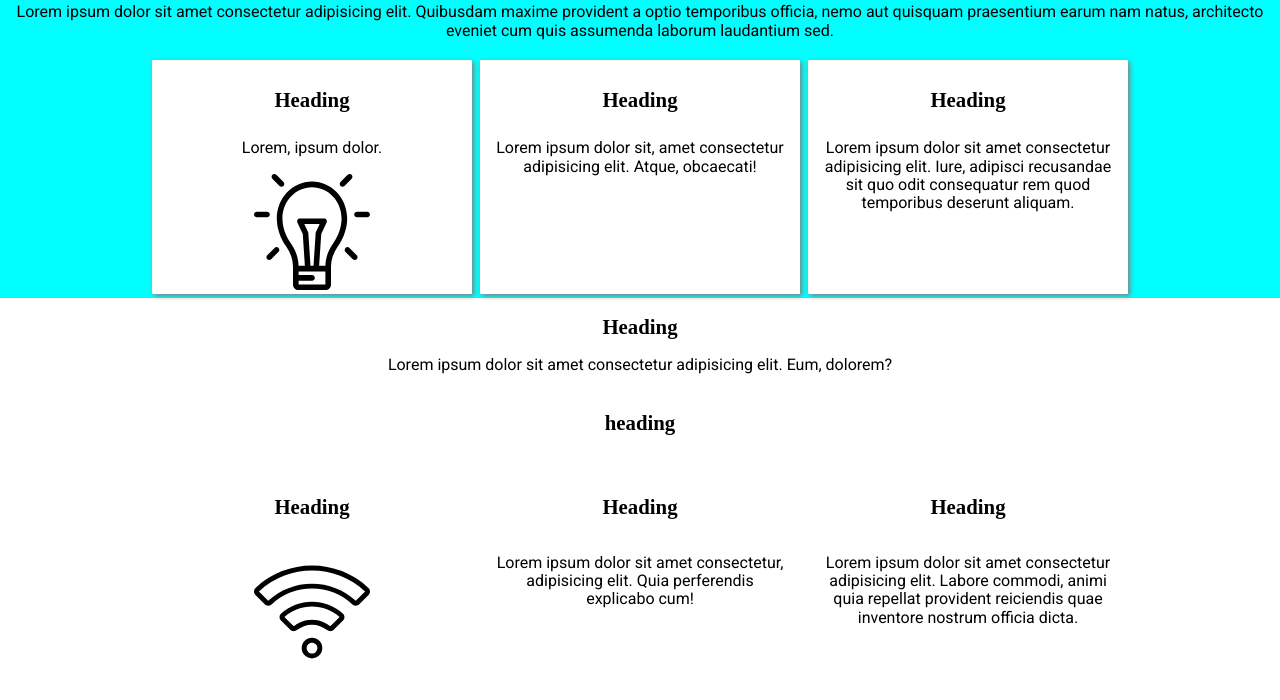
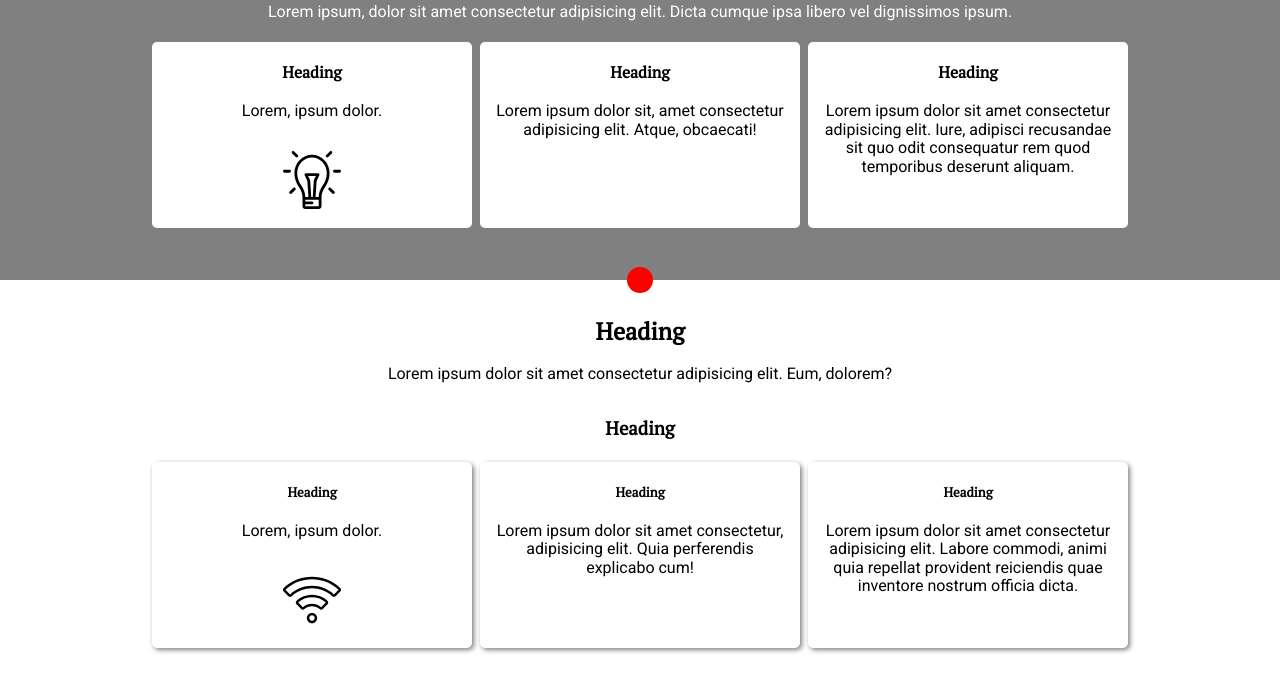
Before and after one commit to radeth/assigemnt, a website built with webpack: page src/index.html in a window 1280 px wide. Shown: the part 142-842 px from the top of the page. Before the commit the page ends 820 px from the top, so only its background shows below. Built offline with nearby package versions, Linux system fonts and the light colour scheme; a web font is replaced by a local one.

```diff
--- a/package.json
+++ b/package.json
@@ -22,6 +22,7 @@
     "mini-css-extract-plugin": "^0.5.0",
     "multi-loader": "^0.1.0",
     "node-sass": "^4.11.0",
+    "postcss-loader": "^3.0.0",
     "sass-loader": "^7.1.0",
     "style-loader": "^0.23.1",
     "svg-inline-loader": "^0.8.0",
@@ -31,6 +32,7 @@
   },
   "dependencies": {
     "bootstrap": "^4.3.1",
-    "normalize.css": "^8.0.1"
+    "normalize.css": "^8.0.1",
+    "npm": "^6.9.0"
   }
 }
--- a/src/css/style.scss
+++ b/src/css/style.scss
@@ -1,6 +1,6 @@
 @import "./settings";
 @import "./../../node_modules/bootstrap/scss/bootstrap-grid.scss";
-@import url('https://fonts.googleapis.com/css?family=Roboto|ZCOOL+XiaoWei');
+@import url('https://fonts.googleapis.com/css?family=Roboto|PT+Serif');
 
 
 h1,
@@ -8,40 +8,53 @@
 h3,
 h4,
 h5 {
-    font-family: 'ZCOOL XiaoWei', serif;
-    font-size: 130%;
+    font-family: 'PT Serif', serif;
 }
 
 p {
-    font-family: 'Roboto'
+    font-family: 'Roboto', sans-serif;
 
 }
-body{
-    min-height: 100vh;
+
+header {
+    a {
+        text-decoration: none;
+    }
 }
+
+.dot {
+    margin-top: -13px;
+    span {
+        height: 26px;
+        width: 26px;
+        background-color: red;
+        border-radius: 50%;
+        display: inline-block;
+    }
+}
+
 section {
+    text-align: center;
+
     &:nth-of-type(1) {
-        background-color: aqua;
+        background-color: gray;
+
         .row {
-            text-align: center;
-            .content {
-                box-shadow: 2px 2px 5px grey;
-                background-color: white;
+            &:nth-of-type(1) {
+                color: white;
             }
         }
+    }
 
+    .content {
+        border-radius: 5px;
+        box-shadow: 2px 2px 5px gray;
+        background-color: white;
+    }
 
-    }
-    &:nth-of-type(2) {
-        .row {
-            text-align: center;
-        }
-    }
-    .icon{
-        width: 40%;
+    .icon {
+        margin: 5%;
+        width: 20%;
         height: auto;
     }
 }
-footer{
-    background-color: darkgray;
-}
--- a/src/index.html
+++ b/src/index.html
@@ -5,7 +5,6 @@
     <meta charset="UTF-8">
     <meta name="viewport" content="width=device-width, user-scalable=no, initial-scale=1.0, maximum-scale=1.0, minimum-scale=1.0">
     <meta http-equiv="X-UA-Compatible" content="ie=edge">
-    <link rel="stylesheet" href="main.css">
     <title>Assigment</title>
 </head>
 
@@ -23,14 +22,11 @@
     </header>
     <main>
         <section>
-            <div class="container-fluid">
+            <div class="container-fluid pb-5">
                 <div class="row justify-content-center">
                     <div class="col-12">
                         <h1>Heading</h1>
-                        <p>Lorem ipsum dolor sit amet consectetur adipisicing elit. Quibusdam maxime provident a optio
-                            temporibus officia, nemo aut quisquam praesentium earum nam natus, architecto eveniet cum
-                            quis
-                            assumenda laborum laudantium sed.</p>
+                        <p>Lorem ipsum, dolor sit amet consectetur adipisicing elit. Dicta cumque ipsa libero vel dignissimos ipsum.</p>
                     </div>
                 </div>
             <div class="row justify-content-center">
@@ -51,8 +47,15 @@
                 </div>
             </div>
         </section>
+        <div class="container dot">
+           <div class="row justify-content-center">
+               <div class="col-auto">
+                   <span></span>
+               </div>
+           </div>
+        </div>
         <section>
-            <div class="container-fluid">
+            <div class="container-fluid pb-5">
                 <div class="row justify-content-center">
                     <div class="col-auto">
                         <h2>Heading</h2>
@@ -61,12 +64,13 @@
                 </div>
                 <div class="row justify-content-center">
                     <div class="col-12">
-                        <h3>heading</h3>
+                        <h3>Heading</h3>
                     </div>
                 </div>
                 <div class="row justify-content-center">
                     <div class="col-sm-3 m-1 content">
                         <h5>Heading</h5>
+                        <p>Lorem, ipsum dolor.</p>
                         <img class="icon" src="./assets/wifi.svg" alt="icon">
                     </div>
                     <div class="col-sm-3 m-1 content">
@@ -83,7 +87,6 @@
             </div>
         </section>
     </main>
-    <script src="main.js"></script>
 </body>
 
 </html>
--- a/webpack.config.js
+++ b/webpack.config.js
@@ -1,12 +1,12 @@
 var path = require("path")
 var MiniCssExtractPlugin = require("mini-css-extract-plugin");
 var HtmlWebpackPlugin = require('html-webpack-plugin');
+var autoprefixer = require('autoprefixer');
 module.exports = {
   entry: './src/js/index.js',
   output: {
     path: path.resolve(__dirname, "dist"),
     filename: "main.js",
-    publicPath: "/"
   },
   devServer: {
     filename: 'main.js'
@@ -29,7 +29,8 @@
         use: [
             process.env.NODE_ENV === 'production' ? 'style-loader' : MiniCssExtractPlugin.loader,
             "css-loader",
-            "sass-loader"
+            "sass-loader",
+            "postcss-loader"
         ]
     },
     {
```
Also changed, not shown: readme.md, 1 other file.
